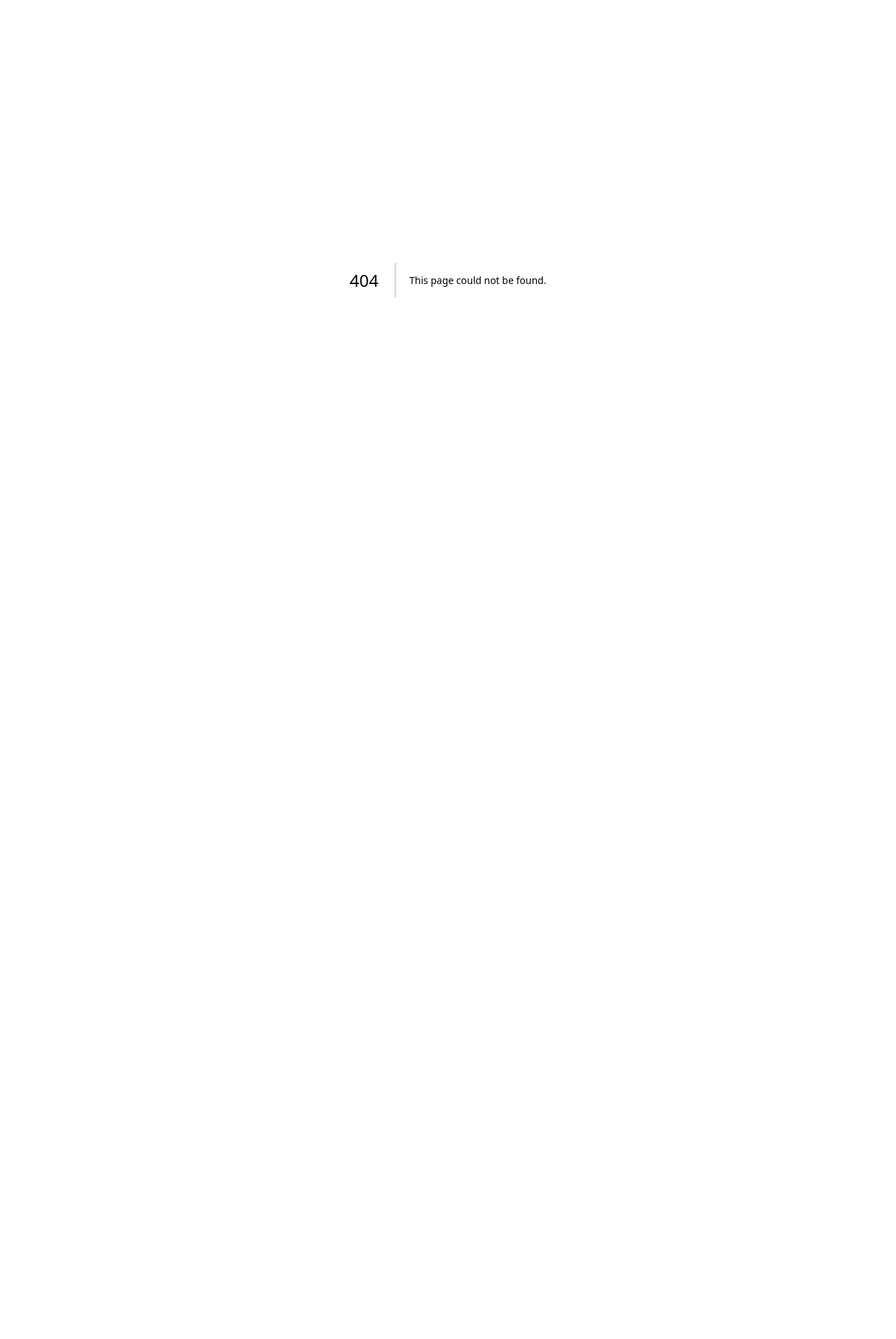
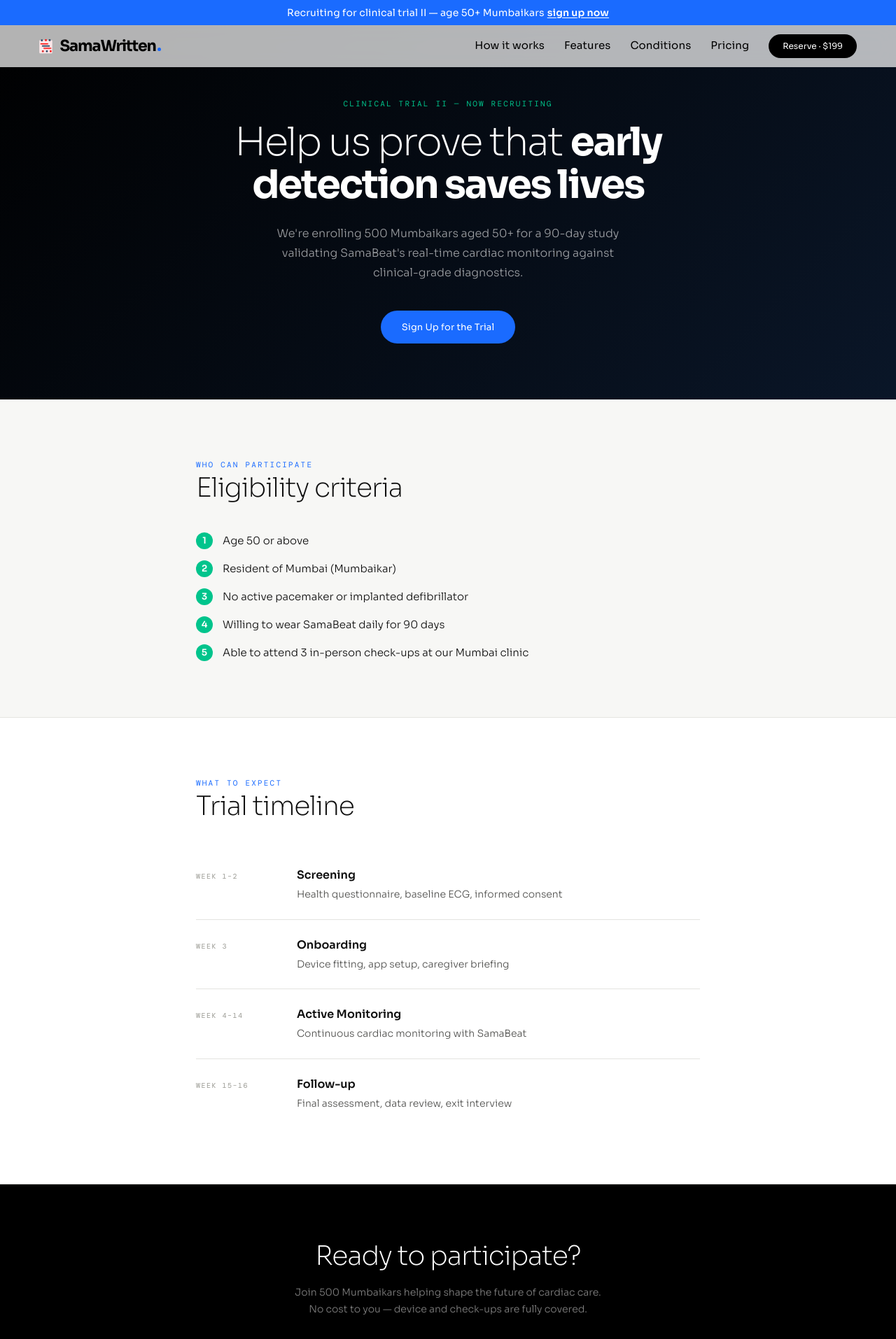
Before and after one commit to aranyoray/samawritten, a Next.js app: page /clinical-trials in a window 1280 px wide. Before the commit this address had no page. Shown: the top 1914 px of the page at 70% size. Before the commit the page ends 800 px from the top, so only its background shows below. Built offline with nearby package versions, Linux system fonts and the light colour scheme; a web font is replaced by a local one.

Commit message:
added banner and trials page

```diff
--- /dev/null
+++ b/app/clinical-trials/page.tsx
@@ -0,0 +1,132 @@
+"use client";
+
+import { useEffect } from "react";
+import { GLOBAL_CSS, tokens } from "../constants";
+import { Nav, Footer } from "../components/sections";
+import { Mono, BtnDark } from "../components/ui";
+import { useWaitlist } from "../context/WaitlistContext";
+
+const ELIGIBILITY = [
+  "Age 50 or above",
+  "Resident of Mumbai (Mumbaikar)",
+  "No active pacemaker or implanted defibrillator",
+  "Willing to wear SamaBeat daily for 90 days",
+  "Able to attend 3 in-person check-ups at our Mumbai clinic",
+];
+
+const TIMELINE = [
+  { phase: "Screening", duration: "Week 1–2", detail: "Health questionnaire, baseline ECG, informed consent" },
+  { phase: "Onboarding", duration: "Week 3", detail: "Device fitting, app setup, caregiver briefing" },
+  { phase: "Active Monitoring", duration: "Week 4–14", detail: "Continuous cardiac monitoring with SamaBeat" },
+  { phase: "Follow-up", duration: "Week 15–16", detail: "Final assessment, data review, exit interview" },
+];
+
+export default function ClinicalTrials() {
+  const { openModal } = useWaitlist();
+
+  useEffect(() => {
+    const style = document.createElement("style");
+    style.textContent = GLOBAL_CSS;
+    document.head.appendChild(style);
+    return () => { document.head.removeChild(style); };
+  }, []);
+
+  return (
+    <>
+      <Nav />
+
+      {/* Hero */}
+      <section style={{
+        minHeight: "60vh", paddingTop: 140, paddingBottom: 80,
+        display: "flex", flexDirection: "column", alignItems: "center", justifyContent: "center",
+        textAlign: "center", padding: "140px 24px 80px",
+        background: `linear-gradient(135deg, ${tokens.black} 0%, #0a1628 100%)`,
+      }}>
+        <Mono style={{ fontSize: 11, letterSpacing: "0.2em", color: tokens.green, textTransform: "uppercase", marginBottom: 16 }}>
+          Clinical Trial II — Now Recruiting
+        </Mono>
+        <h1 style={{
+          fontSize: "clamp(30px, 6vw, 56px)", fontWeight: 200, lineHeight: 1.1,
+          letterSpacing: "-0.04em", color: tokens.white, maxWidth: 720, marginBottom: 24,
+        }}>
+          Help us prove that <strong style={{ fontWeight: 700 }}>early detection saves lives</strong>
+        </h1>
+        <p style={{ fontSize: 16, fontWeight: 300, lineHeight: 1.75, color: "rgba(255,255,255,0.6)", maxWidth: 520, marginBottom: 40 }}>
+          We&apos;re enrolling 500 Mumbaikars aged 50+ for a 90-day study validating
+          SamaBeat&apos;s real-time cardiac monitoring against clinical-grade diagnostics.
+        </p>
+        <BtnDark onClick={openModal} style={{ background: tokens.accent }}>Sign Up for the Trial</BtnDark>
+      </section>
+
+      {/* Eligibility */}
+      <section style={{ background: tokens.offWhite, padding: "80px 24px", borderBottom: `1px solid ${tokens.border}` }}>
+        <div style={{ maxWidth: 720, margin: "0 auto" }}>
+          <Mono style={{ fontSize: 11, letterSpacing: "0.2em", color: tokens.accent, textTransform: "uppercase", marginBottom: 12 }}>
+            Who Can Participate
+          </Mono>
+          <h2 style={{ fontSize: "clamp(24px, 4vw, 38px)", fontWeight: 200, lineHeight: 1.2, letterSpacing: "-0.03em", marginBottom: 40 }}>
+            Eligibility criteria
+          </h2>
+          <div style={{ display: "flex", flexDirection: "column", gap: 16 }}>
+            {ELIGIBILITY.map((item, i) => (
+              <div key={i} style={{ display: "flex", alignItems: "flex-start", gap: 14 }}>
+                <span style={{
+                  width: 24, height: 24, borderRadius: "50%", background: tokens.green,
+                  color: tokens.white, fontSize: 13, fontWeight: 600,
+                  display: "flex", alignItems: "center", justifyContent: "center", flexShrink: 0,
+                }}>{i + 1}</span>
+                <span style={{ fontSize: 15, fontWeight: 300, lineHeight: 1.6, color: tokens.text }}>{item}</span>
+              </div>
+            ))}
+          </div>
+        </div>
+      </section>
+
+      {/* Timeline */}
+      <section style={{ background: tokens.white, padding: "80px 24px", borderBottom: `1px solid ${tokens.border}` }}>
+        <div style={{ maxWidth: 720, margin: "0 auto" }}>
+          <Mono style={{ fontSize: 11, letterSpacing: "0.2em", color: tokens.accent, textTransform: "uppercase", marginBottom: 12 }}>
+            What to Expect
+          </Mono>
+          <h2 style={{ fontSize: "clamp(24px, 4vw, 38px)", fontWeight: 200, lineHeight: 1.2, letterSpacing: "-0.03em", marginBottom: 40 }}>
+            Trial timeline
+          </h2>
+          <div style={{ display: "grid", gap: 0 }}>
+            {TIMELINE.map((step, i) => (
+              <div key={i} style={{
+                display: "grid", gridTemplateColumns: "120px 1fr", gap: 24,
+                padding: "24px 0",
+                borderBottom: i < TIMELINE.length - 1 ? `1px solid ${tokens.border}` : "none",
+              }}>
+                <div>
+                  <Mono style={{ fontSize: 10, letterSpacing: "0.15em", color: tokens.dim, textTransform: "uppercase" }}>{step.duration}</Mono>
+                </div>
+                <div>
+                  <div style={{ fontSize: 16, fontWeight: 600, marginBottom: 4, color: tokens.text }}>{step.phase}</div>
+                  <div style={{ fontSize: 14, fontWeight: 300, lineHeight: 1.6, color: tokens.mid }}>{step.detail}</div>
+                </div>
+              </div>
+            ))}
+          </div>
+        </div>
+      </section>
+
+      {/* CTA */}
+      <section style={{
+        background: tokens.black, padding: "80px 24px", textAlign: "center",
+        display: "flex", flexDirection: "column", alignItems: "center",
+      }}>
+        <h2 style={{ fontSize: "clamp(24px, 4vw, 38px)", fontWeight: 200, lineHeight: 1.2, letterSpacing: "-0.03em", color: tokens.white, marginBottom: 16 }}>
+          Ready to participate?
+        </h2>
+        <p style={{ fontSize: 14, fontWeight: 300, lineHeight: 1.75, color: "rgba(255,255,255,0.5)", maxWidth: 440, marginBottom: 32 }}>
+          Join 500 Mumbaikars helping shape the future of cardiac care.
+          No cost to you — device and check-ups are fully covered.
+        </p>
+        <BtnDark onClick={openModal} style={{ background: tokens.accent }}>Sign Up Now</BtnDark>
+      </section>
+
+      <Footer />
+    </>
+  );
+}
--- a/app/components/sections/AllSections.tsx
+++ b/app/components/sections/AllSections.tsx
@@ -62,7 +62,7 @@
 
 export function LogoCarousel() {
   return (
-    <section className="logo-carousel-section" style={{ background: tokens.white, overflow: "hidden", padding: "32px 0", borderBottom: `1px solid ${tokens.border}` }}>
+    <section style={{ background: tokens.white, overflow: "hidden", padding: "20px 0 30px 0", borderBottom: `1px solid ${tokens.border}` }}>
       <style>{`
         @keyframes scroll-left {
           0% { transform: translateX(0); }
@@ -77,10 +77,9 @@
           animation-play-state: paused;
         }
         .carousel-logo {
-          height: 32px;
+          height: 48px;
           margin: 0 48px;
-          opacity: 0.4;
-          filter: grayscale(1);
+          opacity: 1;
           transition: all 0.3s;
           flex-shrink: 0;
           mix-blend-mode: multiply;
@@ -88,10 +87,6 @@
         .carousel-logo:hover {
           opacity: 1;
           filter: grayscale(0);
-        }
-        @media (max-width: 1024px) {
-          .logo-carousel-section { padding: 20px 0 !important; }
-          .carousel-logo { height: 22px; margin: 0 24px; }
         }
       `}</style>
       <div className="logo-track">
@@ -423,7 +418,7 @@
           .watch-fixed-box {
             display: flex !important;
             position: sticky !important;
-            top: 60px;
+            top: 96px;
             height: 220px;
             align-items: center;
             justify-content: center;
@@ -768,7 +763,7 @@
           .footer-container { padding: 48px 24px !important; justify-content: center !important; text-align: center !important; }
         }
       `}</style>
-      <div style={{ display: "flex", alignItems: "center", gap: 8 }}>
+      <a href="/" style={{ display: "flex", alignItems: "center", gap: 8, textDecoration: "none" }}>
         <img
           src="/SamaWritten-Logo.png"
           alt="SamaWritten Logo"
@@ -778,7 +773,7 @@
           SamaWritten
           <span style={{ width: 4, height: 4, borderRadius: "50%", background: tokens.accent, marginLeft: 2, display: "inline-block" }} />
         </div>
-      </div>
+      </a>
       <div style={{ display: "flex", gap: 24, alignItems: "center" }}>
         <a href="mailto:hi@samaritan.com" style={{ fontFamily:"'DM Mono',monospace", fontSize:11, letterSpacing:"0.05em", color:tokens.accent, textDecoration:"none", borderBottom: `1px solid ${tokens.accent}` }}>
           hi@samaritan.com
--- a/app/components/sections/Hero.tsx
+++ b/app/components/sections/Hero.tsx
@@ -7,7 +7,7 @@
 
   return (
     <section className="hero-section" style={{
-      minHeight: "100vh", paddingTop: 80,
+      minHeight: "100vh", paddingTop: 116,
       display: "grid",
       alignItems: "center", position: "relative", overflow: "hidden",
     }}>
@@ -74,7 +74,7 @@
           .hero-h1 { order: 2; }
           .hero-p { order: 4; }
           .hero-tags { order: 5; margin-bottom: 30px; justify-content: center; }
-          .hero-btns { order: 6; justify-content: center; margin-bottom: 32px !important; }
+          .hero-btns { order: 6; justify-content: center; }
           .vitals-strip { order: 7; justify-content: center; }
 
           .hero-watch-img {
@@ -120,7 +120,7 @@
         ))}
       </div>
 
-      <div className="hero-child hero-btns" style={{ display: "flex", gap: 14, alignItems: "center", marginBottom: 64, flexWrap: "wrap" }}>
+      <div className="hero-child hero-btns" style={{ display: "flex", gap: 14, alignItems: "center", marginBottom: 24, flexWrap: "wrap" }}>
         <BtnDark onClick={openModal}>Reserve SamaBeat</BtnDark>
       </div>
     </section>
--- a/app/components/sections/Nav.tsx
+++ b/app/components/sections/Nav.tsx
@@ -25,6 +25,31 @@
   return (
     <>
       <style>{`
+        .top-banner {
+          position: fixed; top: 0; left: 0; right: 0; z-index: 210;
+          height: 36px;
+          display: flex; align-items: center; justify-content: center;
+          background: ${tokens.accent};
+          font-size: 14px; font-weight: 500; letter-spacing: 0.01em;
+          color: ${tokens.white};
+          padding: 0 16px;
+          text-align: center;
+          gap: 4px;
+        }
+        .top-banner-text { white-space: nowrap; }
+        .top-banner a {
+          color: ${tokens.white};
+          text-decoration: underline;
+          text-underline-offset: 2px;
+          font-weight: 600;
+          white-space: nowrap;
+        }
+        .top-banner a:hover { opacity: 0.85; }
+        @media (max-width: 480px) {
+          .top-banner { font-size: 12px; height: 32px; }
+          .top-banner-text { white-space: normal; }
+          .nav-container { top: 32px !important; }
+        }
         .nav-container {
           padding: 0 56px;
         }
@@ -47,8 +72,13 @@
         }
       `}</style>
 
+      <div className="top-banner">
+        <span className="top-banner-text">Recruiting for clinical trial II — age 50+ Mumbaikars</span>
+        <a href="/clinical-trials">sign up now</a>
+      </div>
+
       <nav className="nav-container" style={{
-        position: "fixed", top: 0, left: 0, right: 0, zIndex: 200,
+        position: "fixed", top: 36, left: 0, right: 0, zIndex: 200,
         height: 60,
         display: "flex", justifyContent: "space-between", alignItems: "center",
         background: scrolled ? "rgba(255,255,255,0.92)" : "rgba(255,255,255,0.7)",
@@ -56,7 +86,7 @@
         borderBottom: `1px solid ${scrolled ? tokens.border : "transparent"}`,
         transition: "background 0.4s, border-color 0.4s",
       }}>
-        <div style={{ cursor: "pointer", display: "flex", alignItems: "center", gap: 10 }} onClick={() => window.scrollTo({ top: 0, behavior: "smooth" })}>
+        <a href="/" style={{ cursor: "pointer", display: "flex", alignItems: "center", gap: 10, textDecoration: "none" }}>
           <img
             src="/SamaWritten-Logo.png"
             alt="SamaWritten Logo"
@@ -66,7 +96,7 @@
             SamaWritten
             <span style={{ width: 5, height: 5, borderRadius: "50%", background: tokens.accent, marginLeft: 2, display: "inline-block" }} />
           </div>
-        </div>
+        </a>
 
         <div className="nav-links" style={{ gap: 28, alignItems: "center" }}>
           {navLinks.map(([href, label]) => (
```
Also changed, not shown: .claude/settings.local.json.
